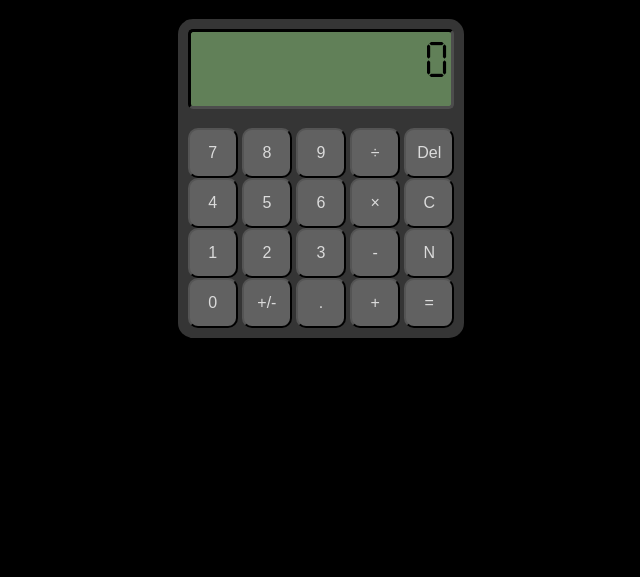
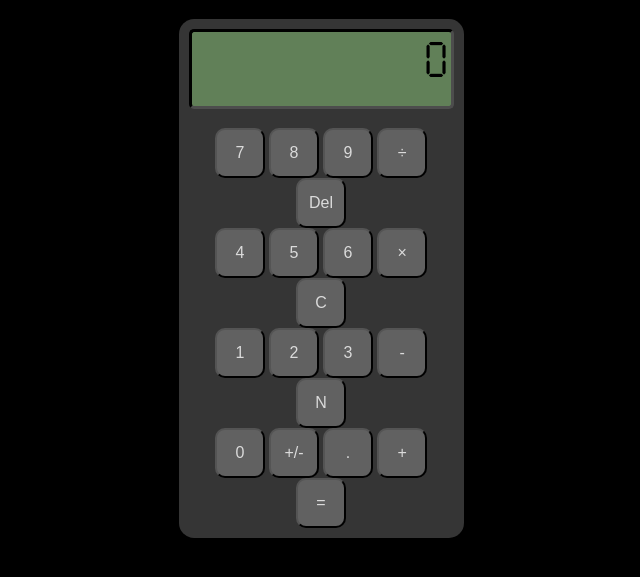
Before and after one commit to JesseSmith687/Calculator-Web-App, a plain HTML site: page index.html in a window 1280 px wide. Shown: the part 63-640 px from the top of the page, without its empty margins (319-959 px from the left). Drawn offline with Linux system fonts and the light colour scheme.

Commit message:
Add files via upload

```diff
--- a/style1.css
+++ b/style1.css
@@ -28,7 +28,7 @@ body
     margin: auto;
     border-radius: 15px;
     height: auto;
-    width:fit-content;
+    width: 265px;
     background-color: rgb(53, 53, 53);
 }
 button
@@ -54,7 +54,7 @@ button:hover
 #screen
 {
     font-family: 'Seven-Segment';
-    overflow-y: auto;
+    overflow-x:auto;
     padding: 2px;
     font-size:50px;
     font-style: bold;
```
